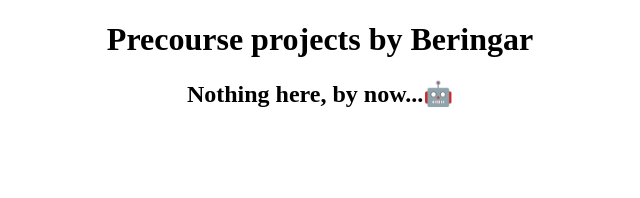
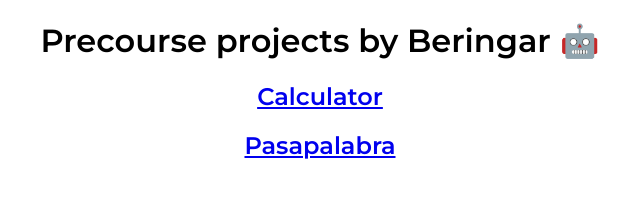
Before and after one commit to Beringar/202201-W2-CH3-berenguer-pou, a website: page index.html in a window 1280 px wide. Shown: the whole page, without its empty margins (320-960 px from the left). Drawn offline with Linux system fonts and the light colour scheme.

Commit message:
added links to pasapalabra and calculator project pages in index.html

```diff
--- a/index.html
+++ b/index.html
@@ -8,7 +8,20 @@
     <title>Precourse projects by Beringar</title>
   </head>
   <body>
-    <h1>Precourse projects by Beringar</h1>
-    <h2>Nothing here, by now...🤖</h2>
+    <header class="h">
+      <h1>Precourse projects by Beringar 🤖</h1>
+    </header>
+    <main class="main">
+      <article class="card">
+        <a href="calculator/index.html" target="_blank" class="card__link">
+          <h2 class="card__title">Calculator</h2></a
+        >
+      </article>
+      <article class="card">
+        <a href="pasapalabra/index.html" target="_blank" class="card__link">
+          <h2 class="card__title">Pasapalabra</h2></a
+        >
+      </article>
+    </main>
   </body>
 </html>
--- a/styles/styles.css
+++ b/styles/styles.css
@@ -1,3 +1,9 @@
+@import url("https://fonts.googleapis.com/css2?family=Montserrat:wght@400;600&display=swap");
+
+html {
+  font-family: "Montserrat", sans-serif;
+}
+
 h1 {
   font-size: 2rem;
   text-align: center;
```
Also changed, not shown: favicon.ico (added).
